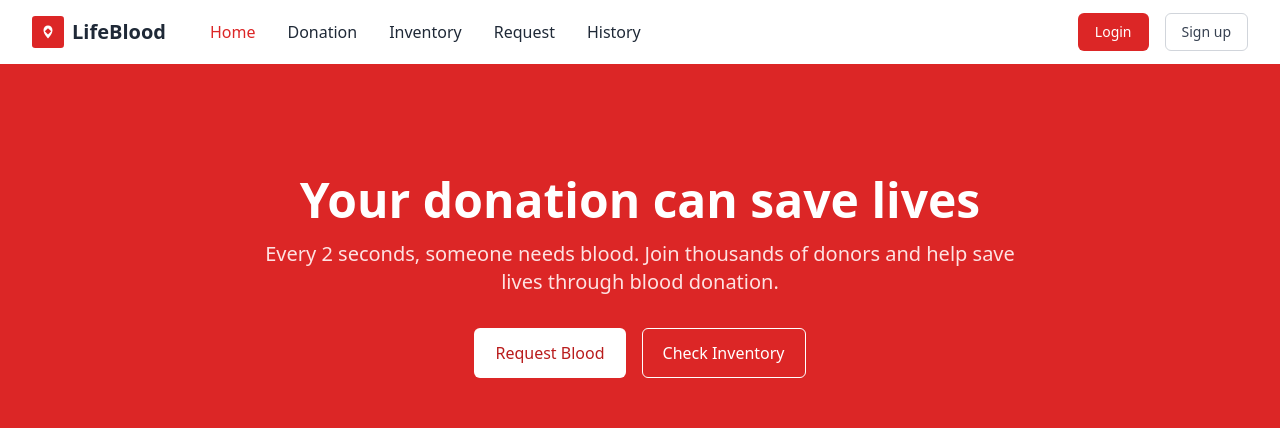
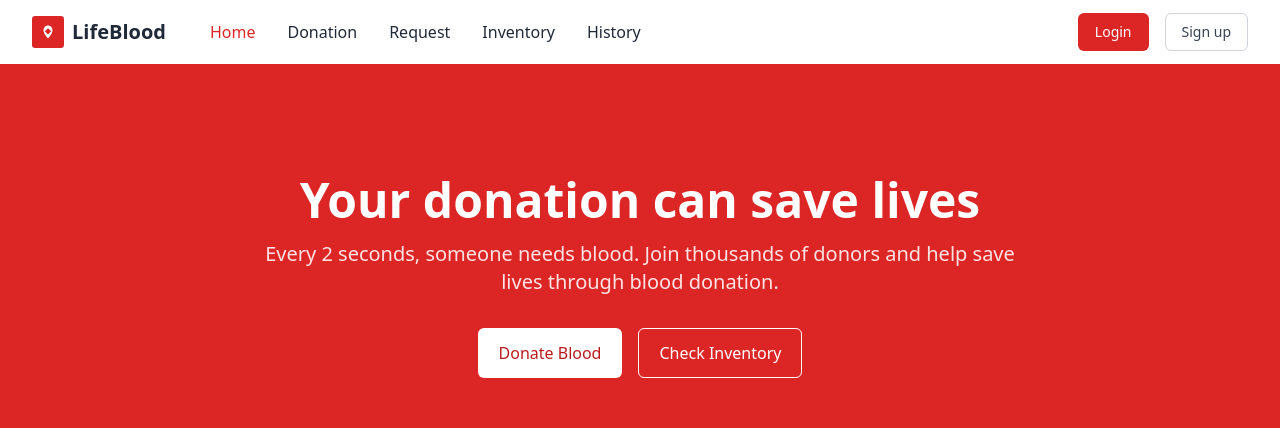
Before and after one commit to sonika-tang/blood_donation, a React (Vite) app in the folder frontend/: page / in a window 1280 px wide. Shown: the top 428 px of the page. Built offline with nearby package versions, Linux system fonts and the light colour scheme.

Commit message:
edit home and navbar

```diff
--- a/frontend/src/components/Navbar.jsx
+++ b/frontend/src/components/Navbar.jsx
@@ -24,8 +24,8 @@ const Navbar = ({ isLoggedIn, onLogout }) => {
             <div className="hidden md:ml-8 md:flex md:space-x-2">
               <NavLink to="/" className={navLinkClass} end>Home</NavLink>
               <NavLink to="/donation" className={navLinkClass}>Donation</NavLink>
+              <NavLink to="/request" className={navLinkClass}>Request</NavLink>
               <NavLink to="/inventory" className={navLinkClass}>Inventory</NavLink>
-              <NavLink to="/request" className={navLinkClass}>Request</NavLink>
               <NavLink to="/history" className={navLinkClass}>History</NavLink>
             </div>
           </div>
--- a/frontend/src/pages/Home.jsx
+++ b/frontend/src/pages/Home.jsx
@@ -46,8 +46,8 @@ const Home = () => {
                 Every 2 seconds, someone needs blood. Join thousands of donors and help save lives through blood donation.
               </p>
               <div className="flex flex-col sm:flex-row justify-center gap-4">
-                <Link to="/request" className="inline-flex items-center justify-center px-5 py-3 border border-transparent text-base font-medium rounded-md text-red-700 bg-white hover:bg-red-50 focus:outline-none focus:ring-2 focus:ring-offset-2 focus:ring-red-500">
-                  Request Blood
+                <Link to="/donation" className="inline-flex items-center justify-center px-5 py-3 border border-transparent text-base font-medium rounded-md text-red-700 bg-white hover:bg-red-50 focus:outline-none focus:ring-2 focus:ring-offset-2 focus:ring-red-500">
+                  Donate Blood
                 </Link>
                 <Link to="/inventory" className="inline-flex items-center justify-center px-5 py-3 border border-white text-base font-medium rounded-md text-white hover:bg-red-700 focus:outline-none focus:ring-2 focus:ring-offset-2 focus:ring-red-500">
                   Check Inventory
```
